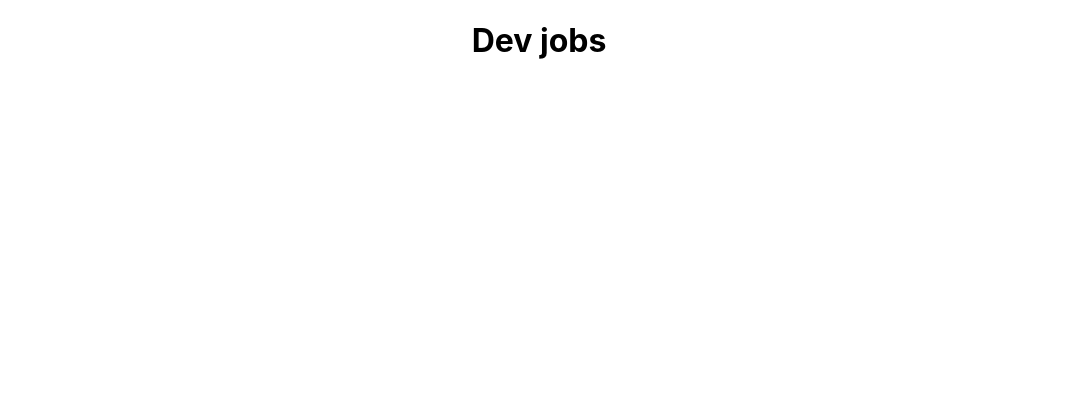
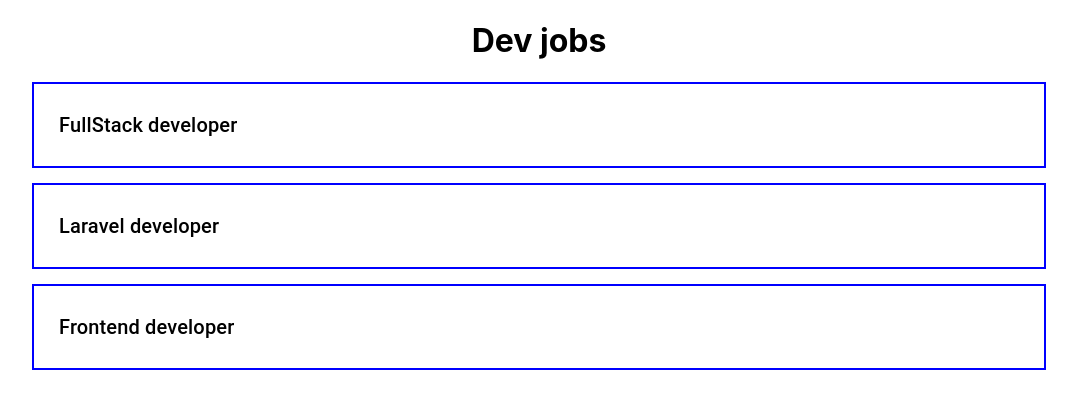
Before and after one commit to adebayoileri/Remote-Tech-Jobs, a React (Create React App) app in the folder client/: page / in a window 1280 px wide. Shown: the top 408 px of the page, without its empty margins (101-1178 px from the left). Built offline with nearby package versions, Linux system fonts and the light colour scheme.

Commit message:
feat:(get all jobs and store in redis storage)

```diff
--- a/client/src/App.js
+++ b/client/src/App.js
@@ -1,10 +1,12 @@
 import React from 'react';
 import './App.css';
+import Jobs from "./components/Jobs"
 
 function App() {
   return (
     <div className="App">
     <h1>Dev jobs</h1>
+    <Jobs />
     </div>
   );
 }
--- a/client/src/components/Job.jsx
+++ b/client/src/components/Job.jsx
@@ -1,9 +1,50 @@
 import React from 'react'
+import {
+    Typography,
+    Button
+} from "@material-ui/core"
+const jobs = [
+    {
+        "id": 1,
+        "title" :"FullStack developer",
+        "Salary":"N3000",
+        "location": "Remote"
+    },
+    {
+        "id": 2,
+        "title" :" Laravel developer",
+        "Salary":"N32000",
+        "location": "Remote"
+    },
+    {
+        "id": 3,
+        "title" :"Frontend developer",
+        "Salary":"N4000",
+        "location": "Remote"
+    }
+]
 
 export default function Job() {
     return (
         <div>
-
+            {
+                jobs && jobs.map((job)=>(
+                <div key={job.id} style={{
+                    display:"flex",
+                    flexDirection: "row",
+                    alignSelf: "auto",
+                    alignItems: "stretch",
+                    flexWrap: "wrap",
+                    padding: "25px",
+                    margin: "auto",
+                    marginBottom: "15px",
+                    width: "75%",
+                    border: "2px solid blue"
+                }}>
+                    <Typography variant="h6">{job.title}</Typography>
+                </div>
+                ))
+            }
         </div>
     )
 }
--- a/client/src/components/Jobs.jsx
+++ b/client/src/components/Jobs.jsx
@@ -1,11 +1,26 @@
 import React, { Component } from 'react'
-
+import Job from "./Job";
+const jobs = [
+    {
+        "title" :"FullStack developer",
+        "Salary":"N3000",
+        "location": "Remote"
+    },
+    {
+        "title" :" Laravel developer",
+        "Salary":"N32000",
+        "location": "Remote"
+    },
+    {
+        "title" :"Frontend developer",
+        "Salary":"N4000",
+        "location": "Remote"
+    }
+]
 export default class Jobs extends Component {
     render() {
         return (
-            <div>
-
-            </div>
+          <Job />
         )
     }
 }
```
Also changed, not shown: 1 other file (tests, documents, lock files or other folders).
